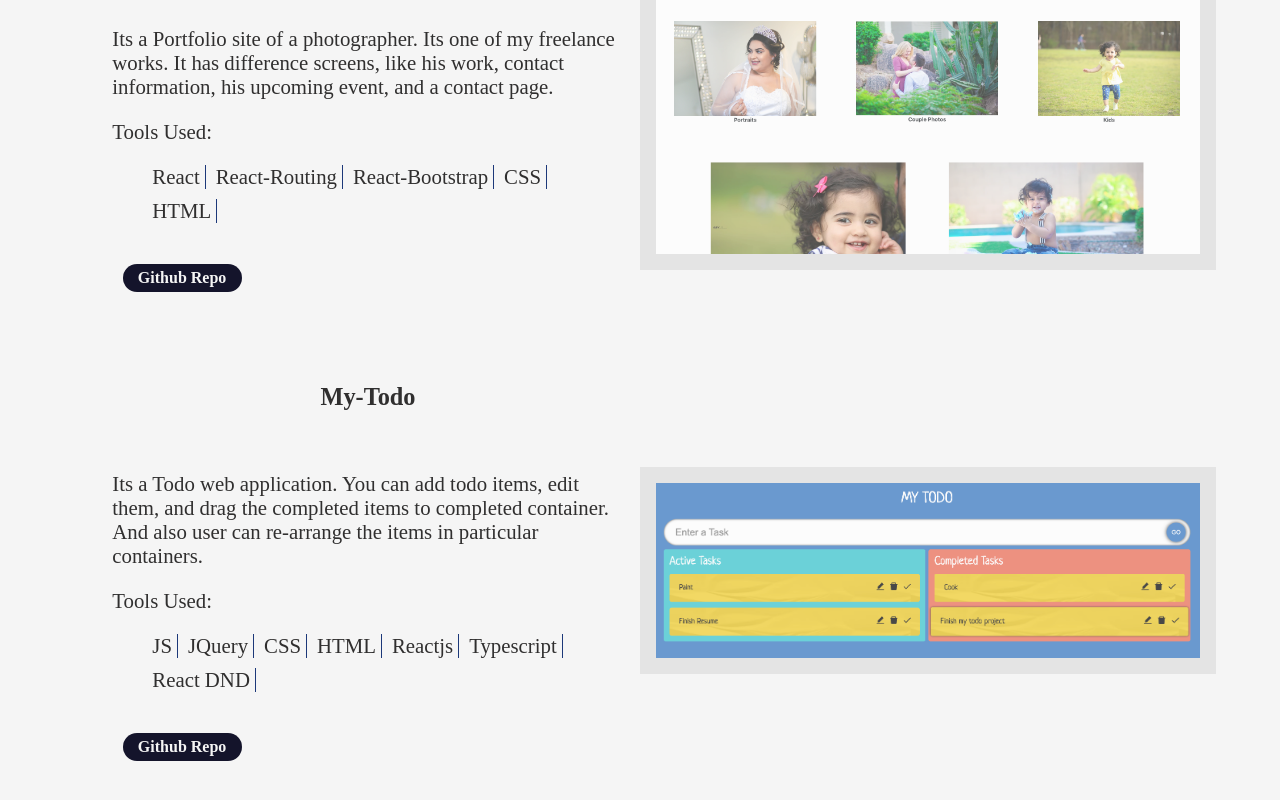
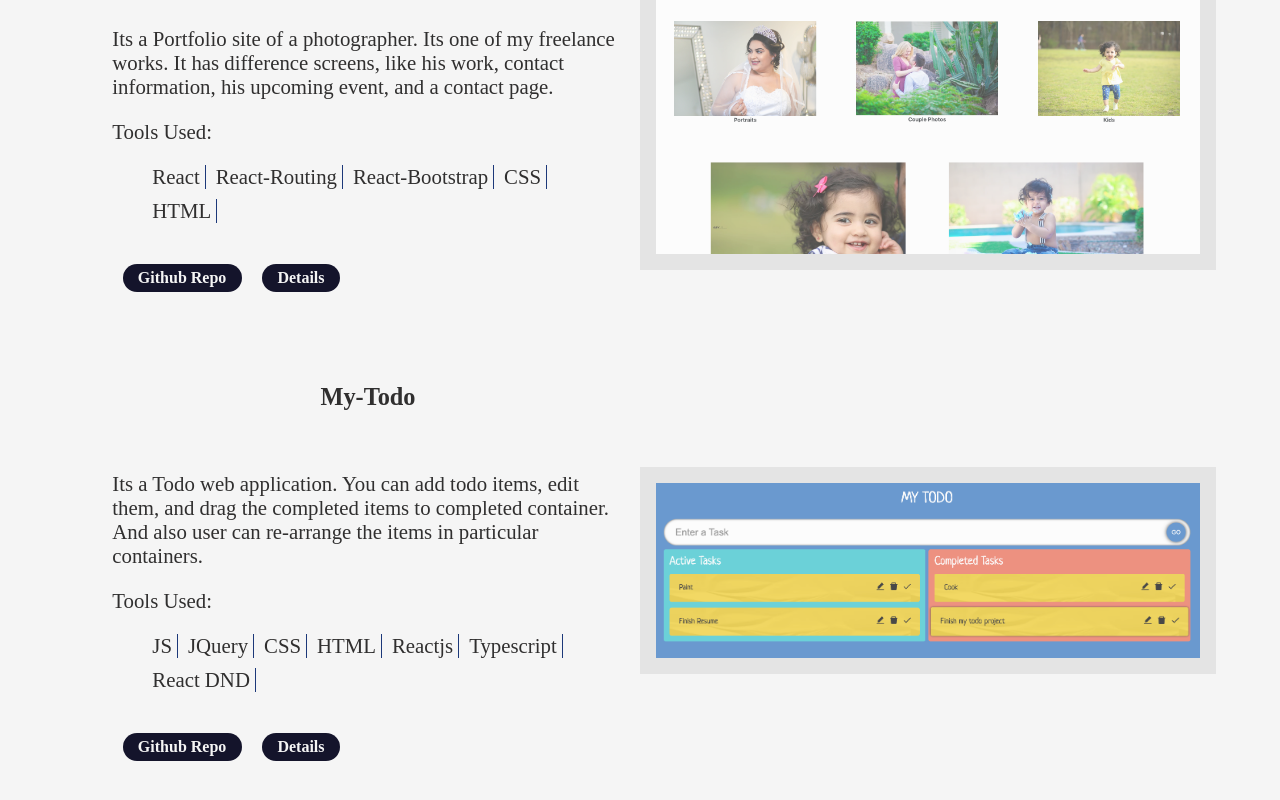
Before and after one commit to Priyanka-koraganji/Portfolio, a React (Create React App) app: page /projects in a window 1280 px wide. Shown: the part 3768-4568 px from the top of the page. Built offline with nearby package versions, Linux system fonts and the light colour scheme; the HTML template or start-up script is replaced by a standard one.

Commit message:
added details button to last 2 projects

```diff
--- a/src/components/Projects.js
+++ b/src/components/Projects.js
@@ -247,6 +247,7 @@ export const Projects = () => {
                         <div className='project-btn'>
                             <div><a target="_blank" rel="noopener noreferrer" href='https://github.com/Priyanka-koraganji/msv-portfolio/'>Github Repo</a></div>
                             {/* <div><a target="_blank" rel="noopener noreferrer" href='https://priyanka-koraganji.github.io/to-do-list-app/'>Visit Site</a></div> */}
+                            <div><a target="_blank" rel="noopener noreferrer" href='https://priyanka-koraganji.github.io/Case-studies/mvs-portfolio.html'>Details</a> </div>
                         </div>
                     </div>
 
@@ -275,8 +276,9 @@ export const Projects = () => {
                         </ul>
 
                         <div className='project-btn'>
-                            <div><a target="_blank" rel="noopener noreferrer" href='https://github.com/Priyanka-koraganji/to-do-list-app'>Github Repo</a></div>
+                            <div><a target="_blank" rel="noopener noreferrer" href='https://github.com/Priyanka-koraganji/my-todo-dnd'>Github Repo</a></div>
                             {/* <div><a target="_blank" rel="noopener noreferrer" href='https://priyanka-koraganji.github.io/to-do-list-app/'>Visit Site</a></div> */}
+                            <div><a target="_blank" rel="noopener noreferrer" href='https://priyanka-koraganji.github.io/Case-studies/todo-dnd.html'>Details</a> </div>
                         </div>
                     </div>
 
@@ -285,6 +287,6 @@ export const Projects = () => {
                     <img className='todo-proj-img' src={TodoDND} width="100%" alt=""></img>
                 </div>
             </div>
-</div>
+        </div>
     )
 }
```
